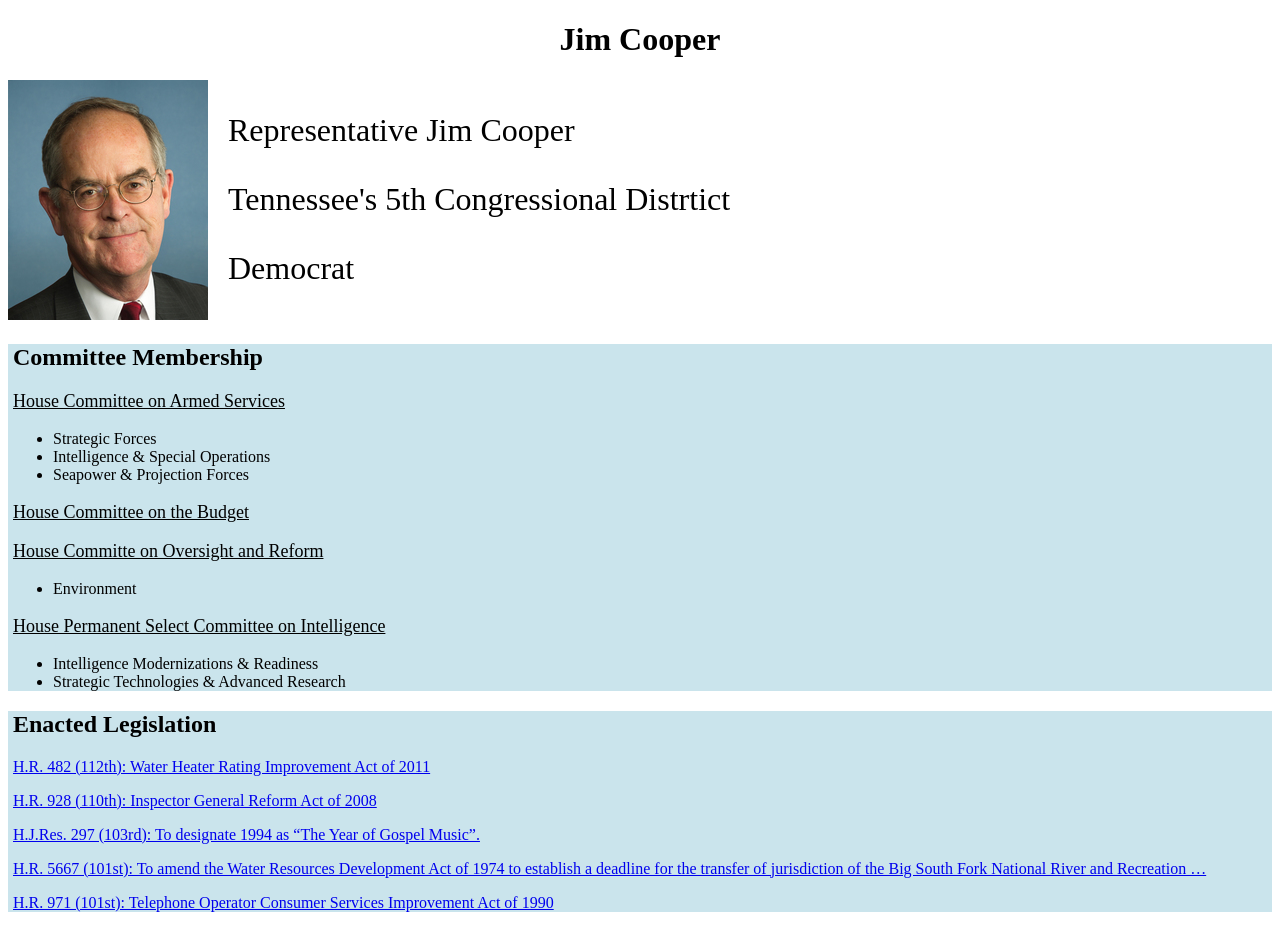
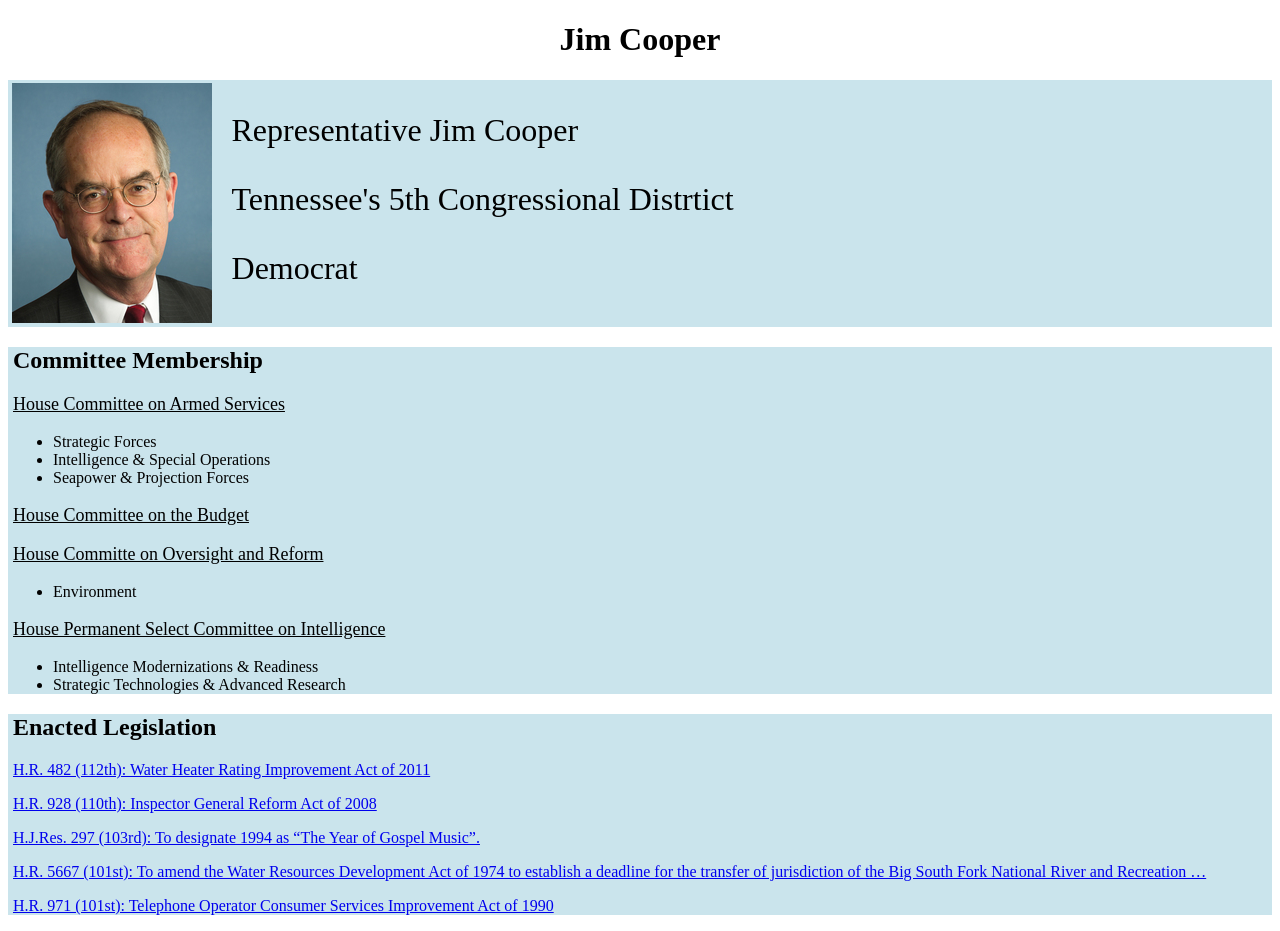
Before and after one commit to wes-mitchell/Congressional-Representative, a plain HTML site: page index.html in a window 1280 px wide. Drawn offline with Linux system fonts and the light colour scheme.

Commit message:
adds background color and padding to image and surrounding element at top of page.

```diff
--- a/main.css
+++ b/main.css
@@ -4,6 +4,7 @@ h1 {
 
 .basicinfo {
   display: flex;
+  background-color: rgb(202, 228, 236);
 }
 
 article {
@@ -25,3 +26,8 @@ article {
   background-color: rgb(202, 228, 236);
   padding-left: 5px;
 }
+
+.image {
+  padding-top: .22em;
+  padding-left: .22em;
+}
```
